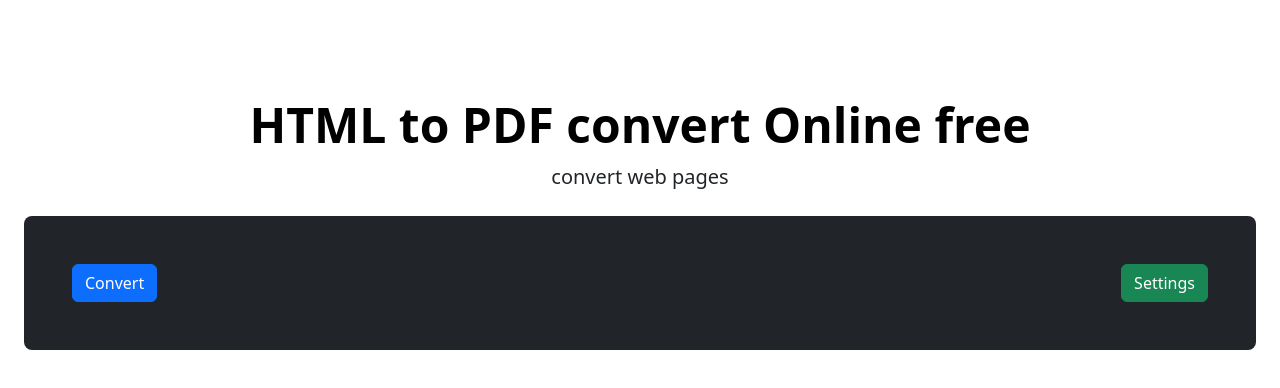
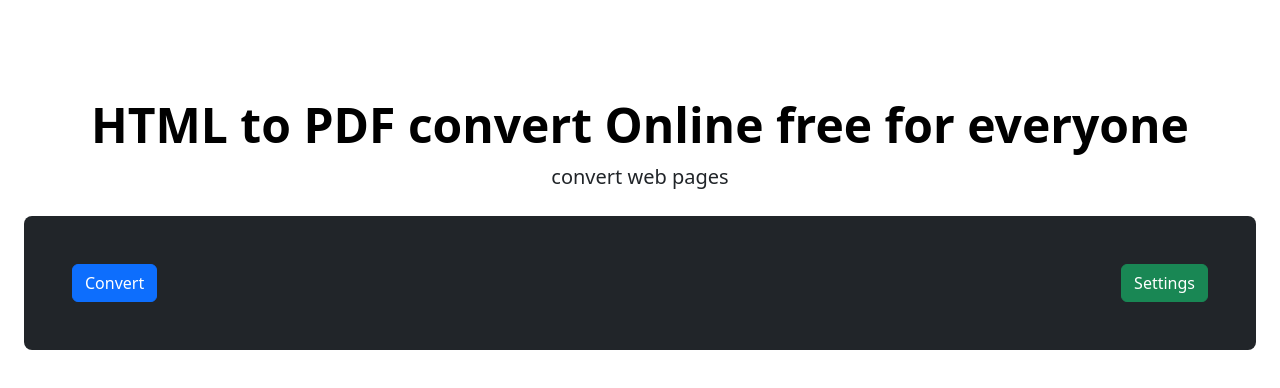
Before and after one commit to Dilip-Inferno/pdf-converter, a React (Vite) app: page / in a window 1280 px wide. Shown: the top 388 px of the page. Built offline with nearby package versions, Linux system fonts and the light colour scheme.

Commit message:
"Task-2 | Rename Text"

```diff
--- a/src/containers/HomeContainer.jsx
+++ b/src/containers/HomeContainer.jsx
@@ -5,7 +5,7 @@ const HomeContainer = () => {
   return (
     <div className="px-4 py-5 my-5 text-center">
       <h1 className="display-5 fw-bold text-body-emphasis">
-        HTML to PDF convert Online free
+        HTML to PDF convert Online free for everyone
       </h1>
       <p className="lead mb-4">convert web pages</p>
       <MainLayout />
```
